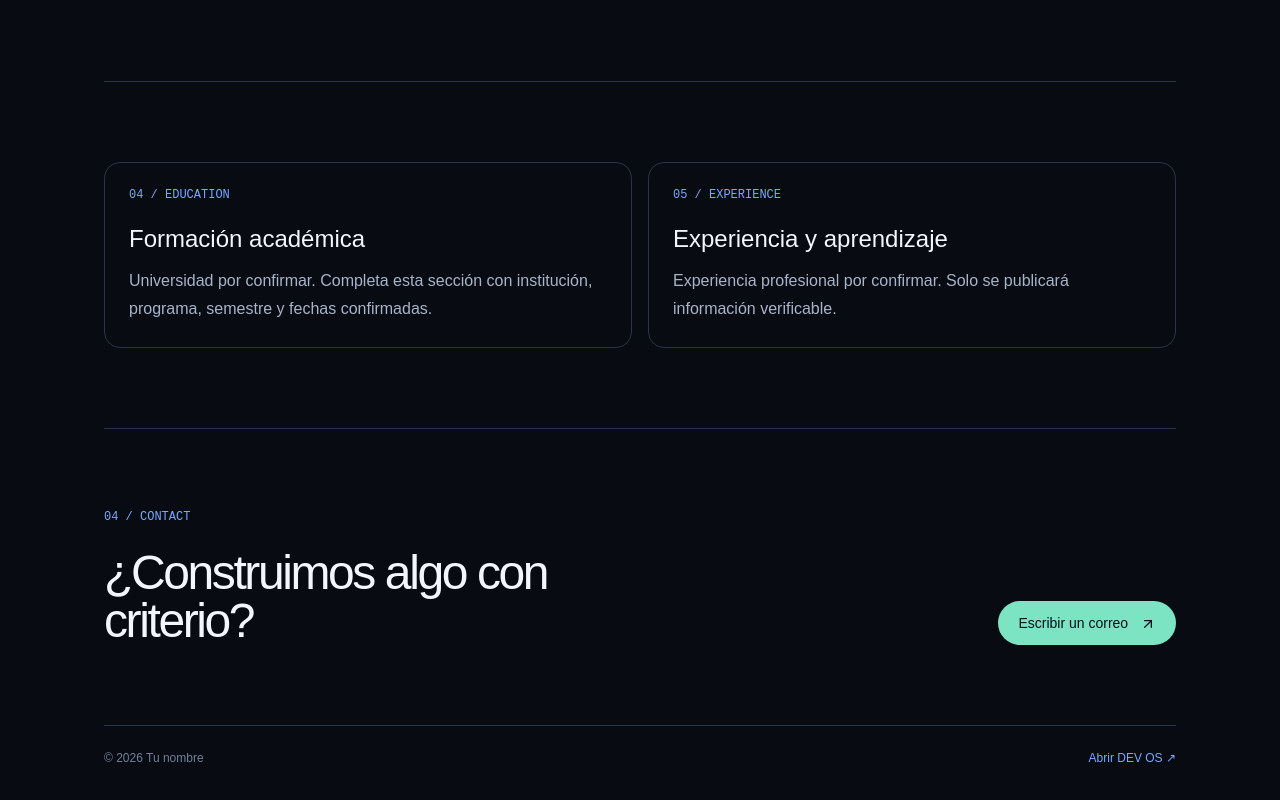
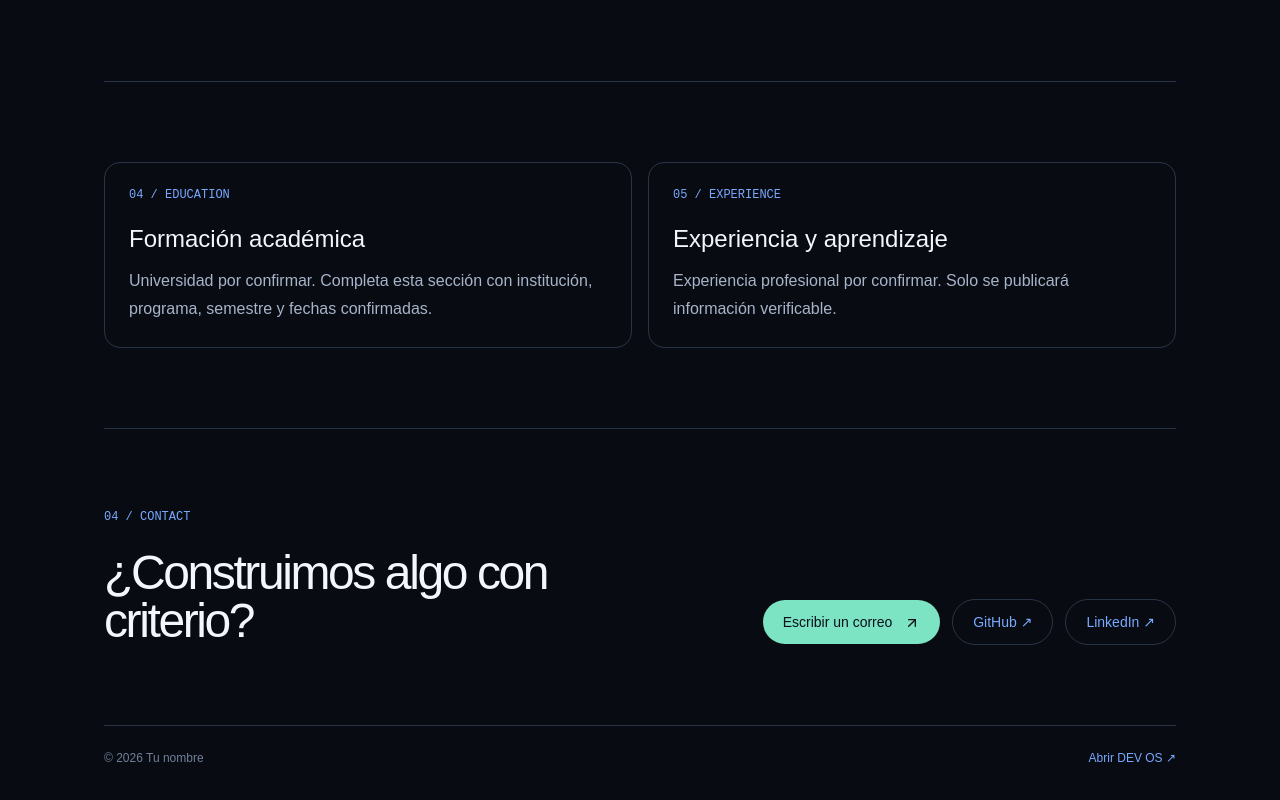
Before and after one commit to David-Cabrera00/portafolio-computador, a Next.js app: page /portfolio in a window 1280 px wide. Shown: the part 1654-2454 px from the top of the page. Built offline with nearby package versions, Linux system fonts and the light colour scheme.

Commit message:
feat: expand classic portfolio contact links

```diff
--- a/src/app/portfolio/page.tsx
+++ b/src/app/portfolio/page.tsx
@@ -114,6 +114,7 @@ export default function PortfolioPage() {
           <h2 className="max-w-xl text-5xl tracking-[-.05em]">
             ¿Construimos algo con criterio?
           </h2>
+          <div className="flex flex-wrap items-center gap-3">
             <a
               href={`mailto:${profile.email}`}
               className="rounded-full bg-[var(--mint)] px-5 py-3 text-sm text-[#08101c]"
@@ -121,6 +122,23 @@ export default function PortfolioPage() {
               Escribir un correo{" "}
               <ArrowUpRight size={16} className="ml-2 inline" />
             </a>
+            <a
+              href={profile.github}
+              target="_blank"
+              rel="noreferrer"
+              className="rounded-full border border-[var(--line)] px-5 py-3 text-sm text-[var(--blue)]"
+            >
+              GitHub ↗
+            </a>
+            <a
+              href={profile.linkedin}
+              target="_blank"
+              rel="noreferrer"
+              className="rounded-full border border-[var(--line)] px-5 py-3 text-sm text-[var(--blue)]"
+            >
+              LinkedIn ↗
+            </a>
+          </div>
         </div>
       </section>
       <footer className="flex justify-between border-t border-[var(--line)] py-6 text-xs text-[#71809a]">
```
Lines whose indentation alone changed are shown as unchanged.
